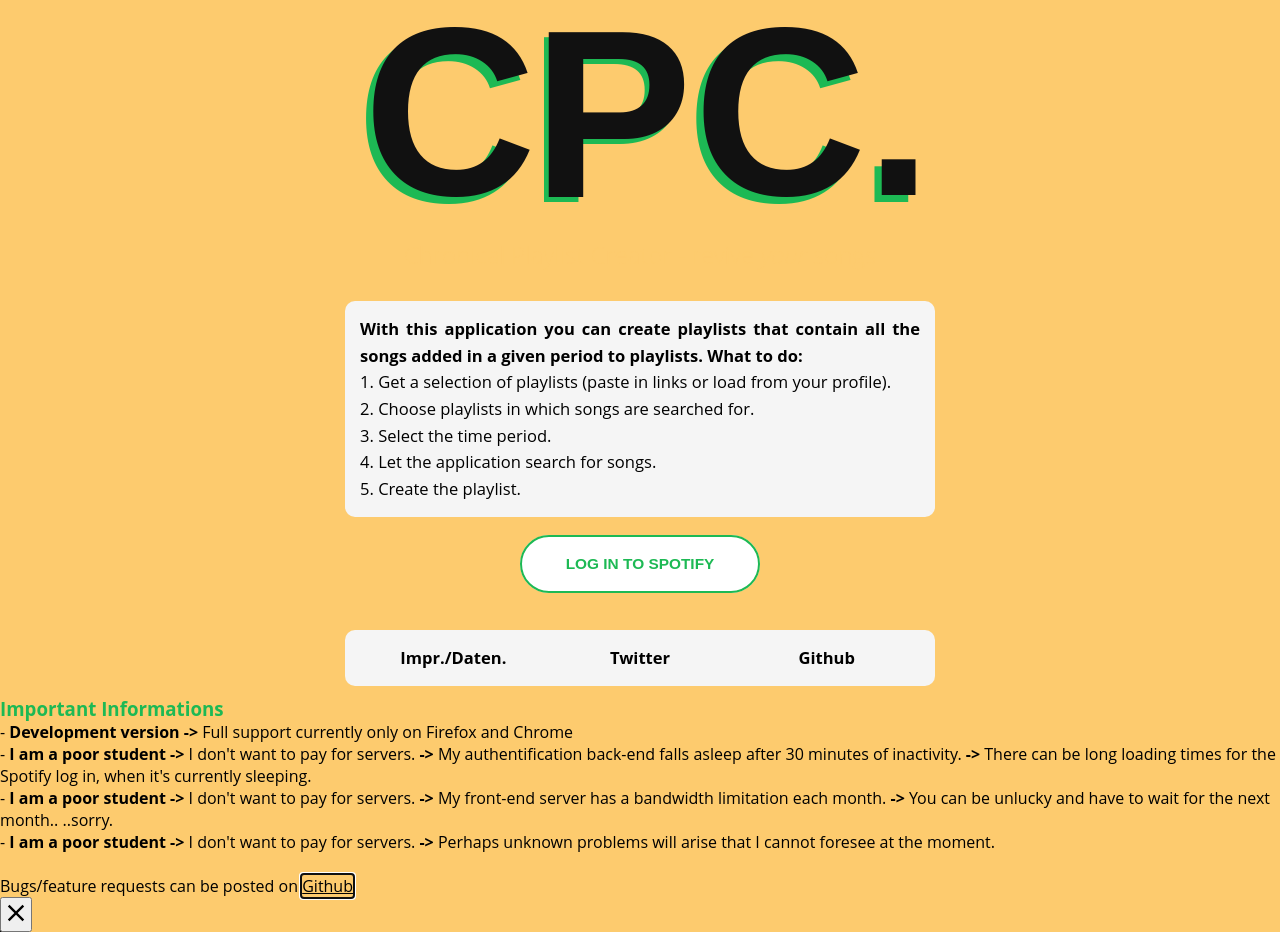
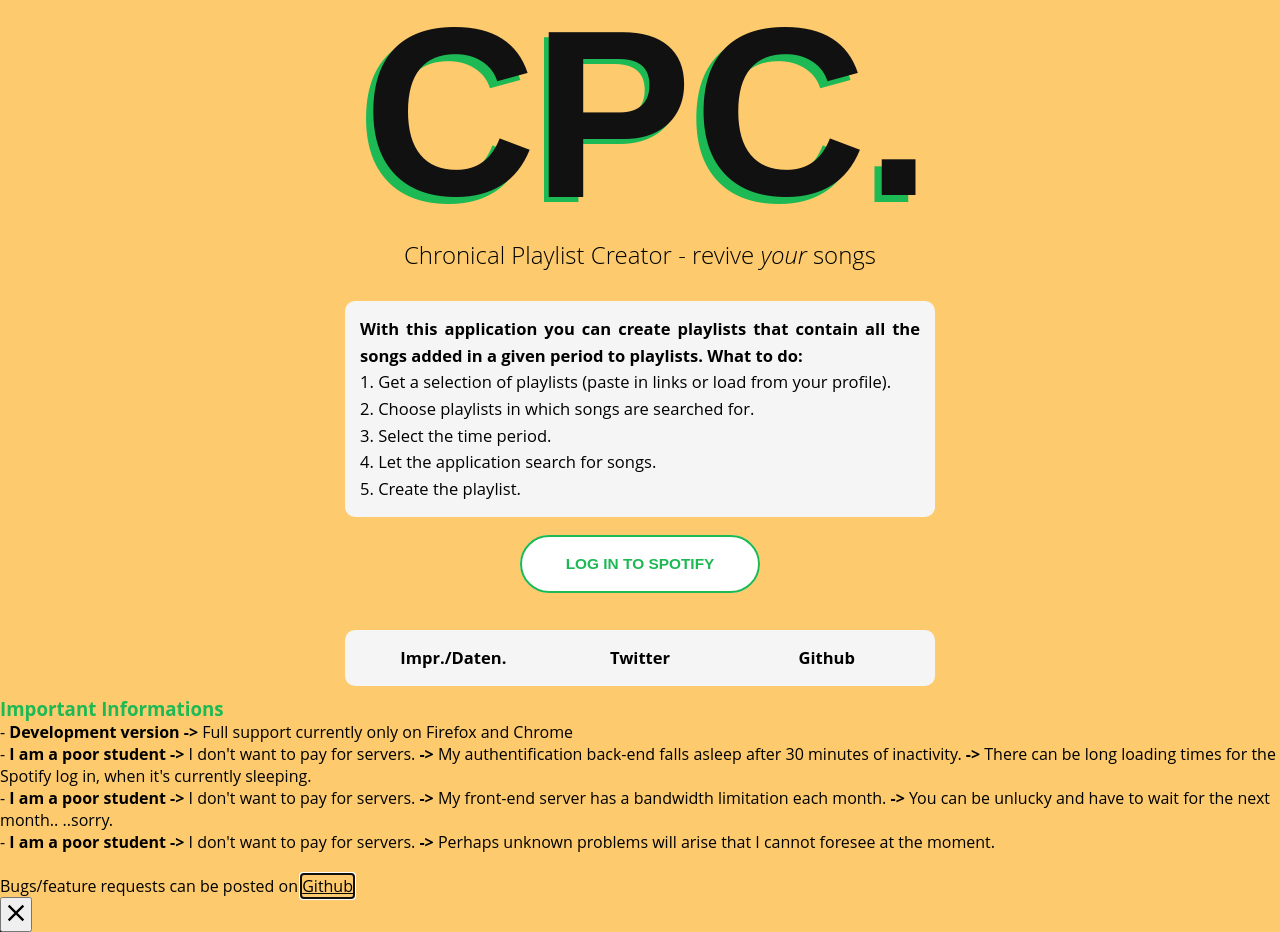
Before and after one commit to adeveloper-wq/chronical-playlist-creator, a React (Create React App) app: page / in a window 1280 px wide. Built offline with nearby package versions, Linux system fonts and the light colour scheme; what spotify-web-api-js would draw is missing.

Commit message:
deleted animation of subtitle

```diff
--- a/src/App.css
+++ b/src/App.css
@@ -46,15 +46,6 @@
 .floatLeft{
     float: left;
     padding: 10px;
-}
-
-@keyframes color{
-    0%{
-        color: #fdcb6e;
-    }
-    100%{
-        color:#111;
-    }
 }
 
 /* Customize the label (the container) */
--- a/src/App.scss
+++ b/src/App.scss
@@ -118,7 +118,7 @@ h1 { color: #111; font-family: 'Helvetica Neue', sans-serif; font-size: $base-fo
   }
 }
 
-h2 {font-family: 'Open Sans', sans-serif; display: none; font-weight: 300; line-height: 32px; margin: 0 0 5%; text-align: center; animation: color 2s ease-in-out forwards;
+h2 {font-family: 'Open Sans', sans-serif; display: none; font-weight: 300; line-height: 32px; margin: 0 0 5%; text-align: center;
   @media #{$mq-medium} {
     font-size: $base-font-size-h2*$factor-medium;
     margin: 0 0 30px;
@@ -959,7 +959,7 @@ audio{
 }
 
 .backgroundTable:hover{
-  animation: colorDatePicker 0.1s ease-in-out forwards;;
+  animation: colorDatePicker 0.1s ease-in-out forwards;
 }
 
 @keyframes colorDatePicker{
```
